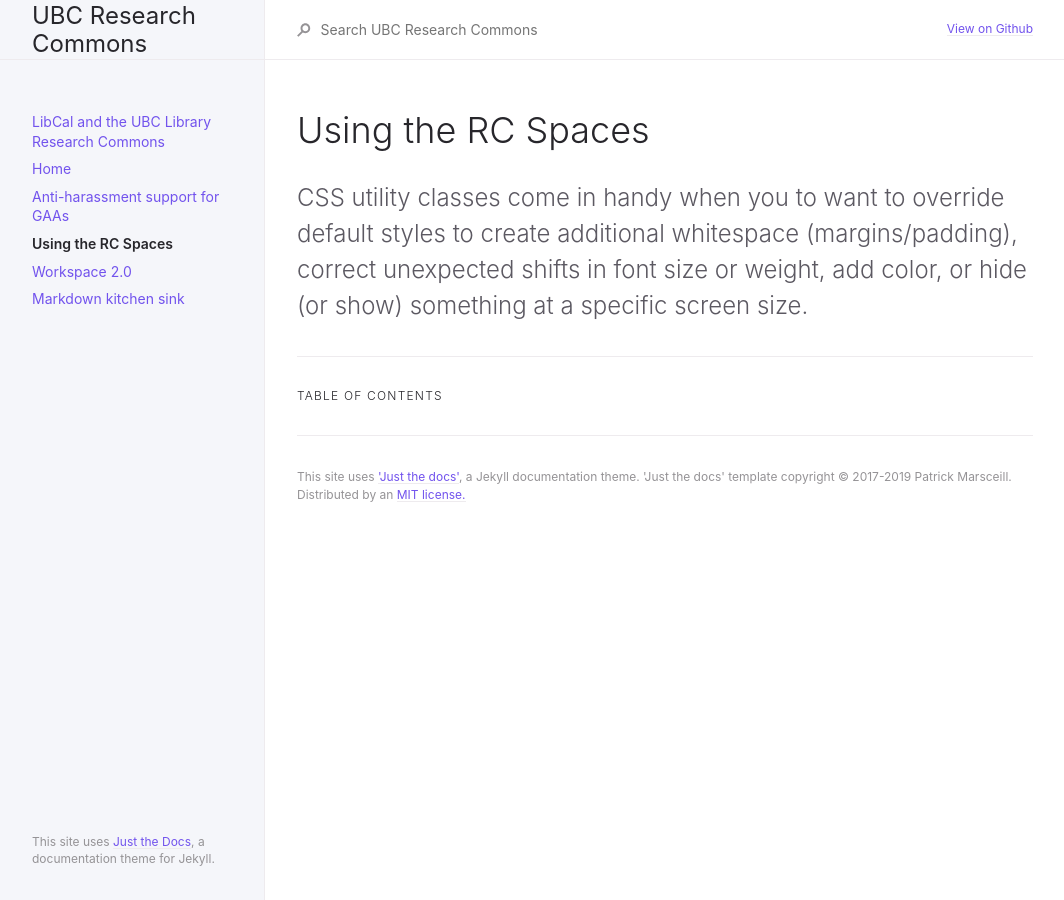
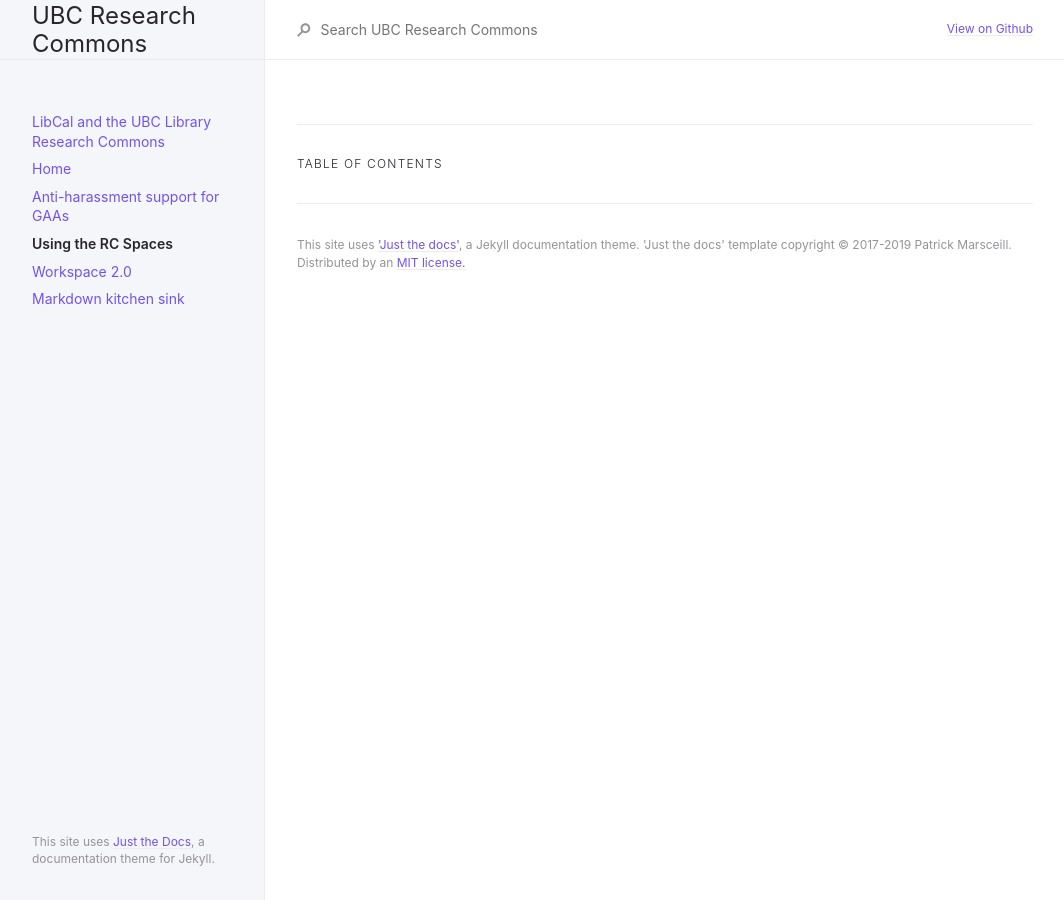
Before and after one commit to sarahblay/rc-docs, a Jekyll site: the page built from docs/usingthercspaces.md, in a window 1280 px wide. Shown: the whole page, without its empty margins (107-1171 px from the left). Built offline with Jekyll 4.4.1, drawn with Linux system fonts in a browser that asks for light colours.

Commit message:
Update usingthercspaces.md

```diff
--- a/docs/usingthercspaces.md
+++ b/docs/usingthercspaces.md
@@ -5,9 +5,3 @@ nav_order: 4
 has_children: true
 permalink: docs/usingthercspaces
 ---
-
-# Using the RC Spaces
-{: .no_toc }
-
-CSS utility classes come in handy when you to want to override default styles to create additional whitespace (margins/padding), correct unexpected shifts in font size or weight, add color, or hide (or show) something at a specific screen size.
-{: .fs-6 .fw-300 }
```
